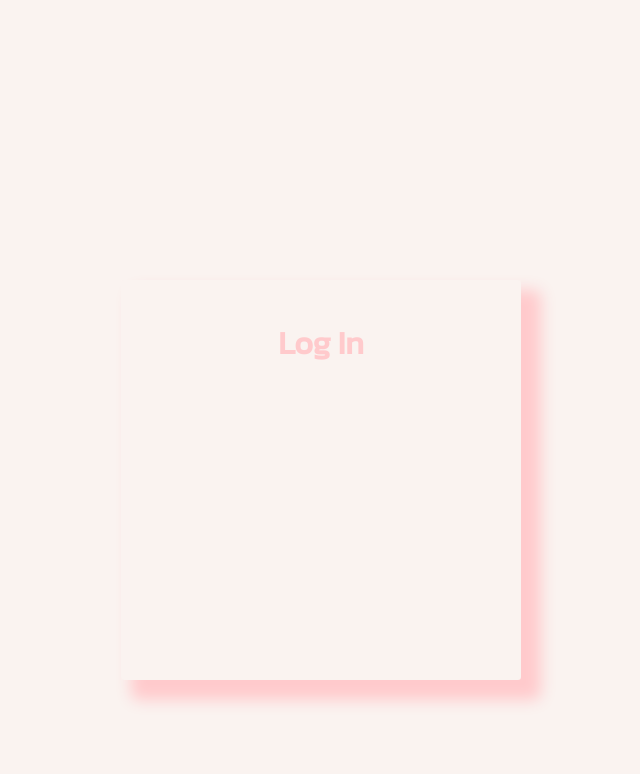
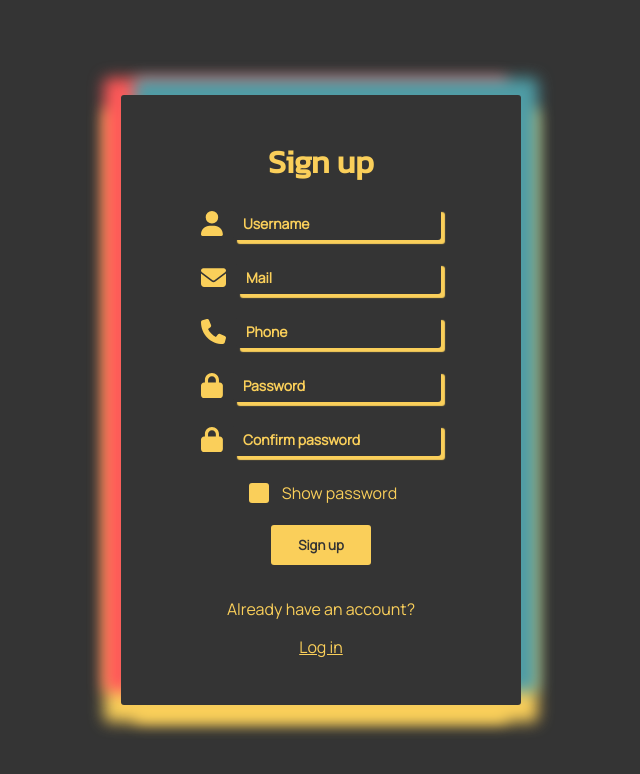
Before and after one commit to EricMtz21/TODO-List, a React (Create React App) app: page / in a window 1280 px wide. Shown: the top 774 px of the page, without its empty margins (319-959 px from the left). Built offline with nearby package versions, Linux system fonts and the light colour scheme.

Commit message:
Sign Up and Log In Finished

```diff
--- a/src/App.css
+++ b/src/App.css
@@ -1,9 +1,18 @@
-@import url('https://fonts.googleapis.com/css2?family=Kanit&display=swap');
+@import url("https://fonts.googleapis.com/css2?family=Kanit&display=swap");
+@import url("https://fonts.googleapis.com/css2?family=Kanit&family=Manrope&display=swap");
+
+:root {
+  --color-1: #343434;
+  --color-2: #FACF5A;
+  --color-3: #4F9DA6;
+  --color-4: #FF5959;
+}
 
 html {
-  background-color: #FAF3F0;
-  width: 100%;
-  height: 100%;
+  background-color: var(--color-1);
+  width: 100vw;
+  height: 100vh;
+  font-family: "Manrope", sans-serif;
 }
 
 body {
@@ -15,16 +24,145 @@ body {
 }
 
 h1 {
-  color: #FFCACC;
-  font-family: 'Kanit', sans-serif;
+  color: var(--color-2);
+  font-family: "Kanit", sans-serif;
   text-align: center;
 }
 
+.session {
+  width: 100vw;
+  height: 100vh;
+  display: flex;
+  flex-direction: row;
+  align-items: center;
+}
+
 .container {
-  margin-top: 280px;
-  background-color: #FAF3F0;
+  color: var(--color-2);
+  margin: 0 auto;
+  background-color: var(--color-1);
   width: 400px;
-  height: 400px;
+  height: 450px;
   border-radius: 3px;
-  box-shadow: 15px 15px 15px 5px #FFCACC;
+  box-shadow:
+  15px -15px 15px 2px var(--color-3),
+  15px 15px 15px 2px var(--color-2),
+  -15px -15px 15px 2px var(--color-4),
+  -15px 15px 15px 2px var(--color-2);
 }
+
+.container-2 {
+  color: var(--color-2);
+  margin: 0 auto;
+  background-color: var(--color-1);
+  width: 400px;
+  height: 610px;
+  border-radius: 3px;
+  box-shadow:
+  15px -15px 15px 2px var(--color-3),
+  15px 15px 15px 2px var(--color-2),
+  -15px -15px 15px 2px var(--color-4),
+  -15px 15px 15px 2px var(--color-2);
+}
+
+.custom-input {
+  display: flex;
+  align-items: center;
+  width: 60%;
+}
+
+.custom-input input {
+  height: 30px;
+  border: none;
+  border-radius: 3px;
+  background-color: var(--color-1);
+  box-shadow: 4px 4px 1px var(--color-2);
+  padding-left: 10px;
+  color: var(--color-2);
+  font-size: 14px;
+  font-weight: bold;
+  font-family: "Manrope", sans-serif;
+  width: 100%;
+}
+
+.custom-input input::placeholder {
+  color: var(--color-2);
+}
+
+.custom-input input:focus {
+  outline: none;
+}
+
+.icons {
+  color: var(--color-2);
+  width: 25px;
+  height: 25px;
+  padding-right: 10px;
+}
+
+.inputs-div {
+  display: flex;
+  flex-direction: column;
+  align-items: center;
+}
+
+.custom-input-2 {
+  display: flex;
+  align-items: center;
+  justify-content: center;
+  height: 30px;
+  width: 60%;
+}
+
+input[type="checkbox"] {
+  -webkit-appearance: none;
+  -moz-appearance: none;
+  background-color: var(--color-2);
+  border-radius: 3px;
+  width: 20px;
+  height: 20px;
+  cursor: pointer;
+  --spread: 10px;
+  transition: all 0.3s;
+}
+
+input[type="checkbox"]:checked {
+  -webkit-appearance: none;
+  -moz-appearance: none;
+  background-color: var(--color-4);
+  width: 18px;
+  height: 18px;
+  box-shadow: -3px -3px var(--spread) 0px var(--color-4),
+  0 -3px var(--spread) 0px var(--color-2), 3px -3px var(--spread) 0px var(--color-3),
+  3px 0 var(--spread) 0px var(--color-3), 3px 3px var(--spread) 0px var(--color-4),
+  0 3px var(--spread) 0px var(--color-3), -3px 3px var(--spread) 0px var(--color-3);
+}
+
+label {
+  padding-left: 10px;
+}
+
+.custom-input-2 button{
+  width: 100px;
+  height: 40px;
+  border: none;
+  border-radius: 3px;
+  background-color: var(--color-2);
+  color: var(--color-1);
+  font-weight: bold;
+  font-family: "Manrope", sans-serif;
+  transition: all 0.2s;
+}
+
+.custom-input-2 button:active {
+  margin-top: 5px;
+  background-color: var(--color-4);
+}
+
+.container a {
+  color: var(--color-2);
+}
+
+.container-2 a {
+  color: var(--color-2);
+}
--- a/src/App.js
+++ b/src/App.js
@@ -1,6 +1,9 @@
 import './App.css';
 import { View } from './Components';
+import { library } from "@fortawesome/fontawesome-svg-core";
+import { faUser, faLock, faEnvelope, faPhone } from "@fortawesome/free-solid-svg-icons";
 
+library.add(faUser, faLock, faEnvelope, faPhone);
 
 function App() {
   return (
--- a/src/Components.js
+++ b/src/Components.js
@@ -1,14 +1,106 @@
-import React from "react";
+import React from "react"
+import { FontAwesomeIcon } from "@fortawesome/react-fontawesome"
+import { useState } from "react"
 
-function myButton () {
-
+function MyButton({ text }) {
+  return (
+    <div className="custom-input-2">
+      <button>{text}</button>
+    </div>
+  )
 }
 
-export function View () {
-    return (
-        <div className="container">
-            <br></br>
-            <h1>Log In</h1>
+function MyInput({ type, placeholder, icon }) {
+  return (
+    <div className="custom-input">
+      <FontAwesomeIcon icon={icon} className="icons" />
+      <input type={type} placeholder={placeholder} />
+    </div>
+  )
+}
+
+function MyCheckBox({ text }) {
+  return (
+    <div className="custom-input-2">
+      <input type="checkbox" name="text" />
+      <label for="text">{text}</label>
+    </div>
+  )
+}
+
+function SignUp() {
+  const [showPassword, setShowPassword] = useState(false)
+
+  const handleCheckBoxChange = () => {
+    setShowPassword(!showPassword)
+  }
+
+  return (
+    <div className="session">
+      <div className="container-2">
+        <br></br>
+        <h1>Sign up</h1>
+        <div className="inputs-div">
+          <MyInput type="text" placeholder="Username" icon="user" />
+          <br></br>
+          <MyInput type="text" placeholder="Mail" icon="envelope" />
+          <br></br>
+          <MyInput type="text" placeholder="Phone" icon="phone" />
+          <br></br>
+          <MyInput
+            type={showPassword ? "text" : "password"}
+            placeholder="Password"
+            icon="lock"
+          />
+          <br></br>
+          <MyInput
+            type={showPassword ? "text" : "password"}
+            placeholder="Confirm password"
+            icon="lock"
+          />
+          <br></br>
+          <div className="custom-input-2">
+            <input
+              type="checkbox"
+              name="text"
+              onChange={handleCheckBoxChange}
+            />
+            <label for="text">Show password</label>
+          </div>
+          <br></br>
+          <MyButton text="Sign up" />
+          <br></br>
+          <p>Already have an account?</p>
+          <a href="#">Log in</a>
         </div>
-    )
+      </div>
+    </div>
+  )
 }
+
+function LogIn() {
+  return (
+    <div className="session">
+      <div className="container">
+        <br></br>
+        <h1>Log in</h1>
+        <div className="inputs-div">
+          <MyInput type="text" placeholder="Mail" icon="envelope" />
+          <br></br>
+          <MyInput type="text" placeholder="Password" icon="lock" />
+          <br></br>
+          <MyCheckBox text="Remember me" />
+          <br></br>
+          <MyButton text="Log in" />
+          <br></br>
+          <p>Don't have an account?</p>
+          <a href="#">Sign up</a>
+        </div>
+      </div>
+    </div>
+  )
+}
+
+export function View() {
+  return <SignUp />
+}
```
Also changed, not shown: package.json (+7 -0 lines), 1 other file (tests, documents, lock files or other folders).
